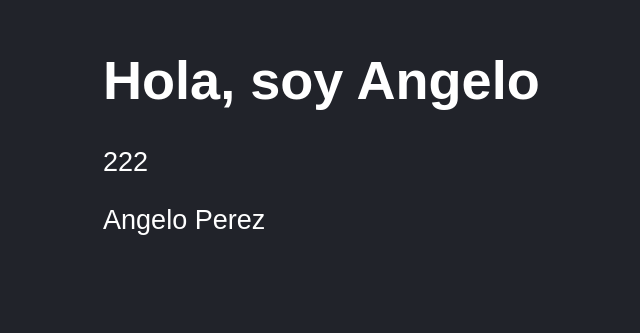
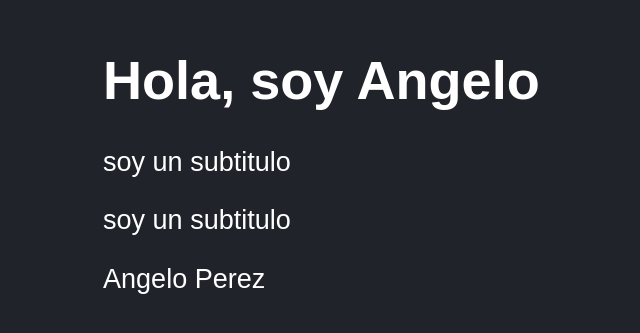
Before and after one commit to Angelussz/ReactJSRuta, a React (Vite) app: page / in a window 1280 px wide. Shown: the part 135-468 px from the top of the page, without its empty margins (45-685 px from the left). Built offline with nearby package versions, Linux system fonts and the light colour scheme.

Commit message:
agregar getByTextAll para testear todas las ocurrencias en de un texto en todo los elementos que se encuentra

```diff
--- a/src/FirstApp.jsx
+++ b/src/FirstApp.jsx
@@ -12,7 +12,8 @@ const getResult = () => {
 export const FirstApp = ({title, subTitle,name}) => {
     return (
         <>
-            <h1>{title}</h1>
+            <h1 data-testid="test-title"> {title} </h1>
+            <p>{subTitle}</p>
             <p>{subTitle}</p>
             {/* <p>{getResult()}</p> */}
             {/* <code>{JSON.stringify(newMessage)}</code> */}
--- a/src/main.jsx
+++ b/src/main.jsx
@@ -9,7 +9,7 @@ import CounterApp from './CounterApp'
 ReactDOM.createRoot(document.getElementById("root")).render(
     <React.StrictMode>
         {/* <HelloWorldApp /> */}
-        <FirstApp title={"Hola, soy Angelo"} subTitle={"222"}/>
+        <FirstApp title={"Hola, soy Angelo"} subTitle={"soy un subtitulo"}/>
         {/* <CounterApp value={23} /> */}
     </React.StrictMode>
 )
```
Also changed, not shown: 2 other files (tests, documents, lock files or other folders).
